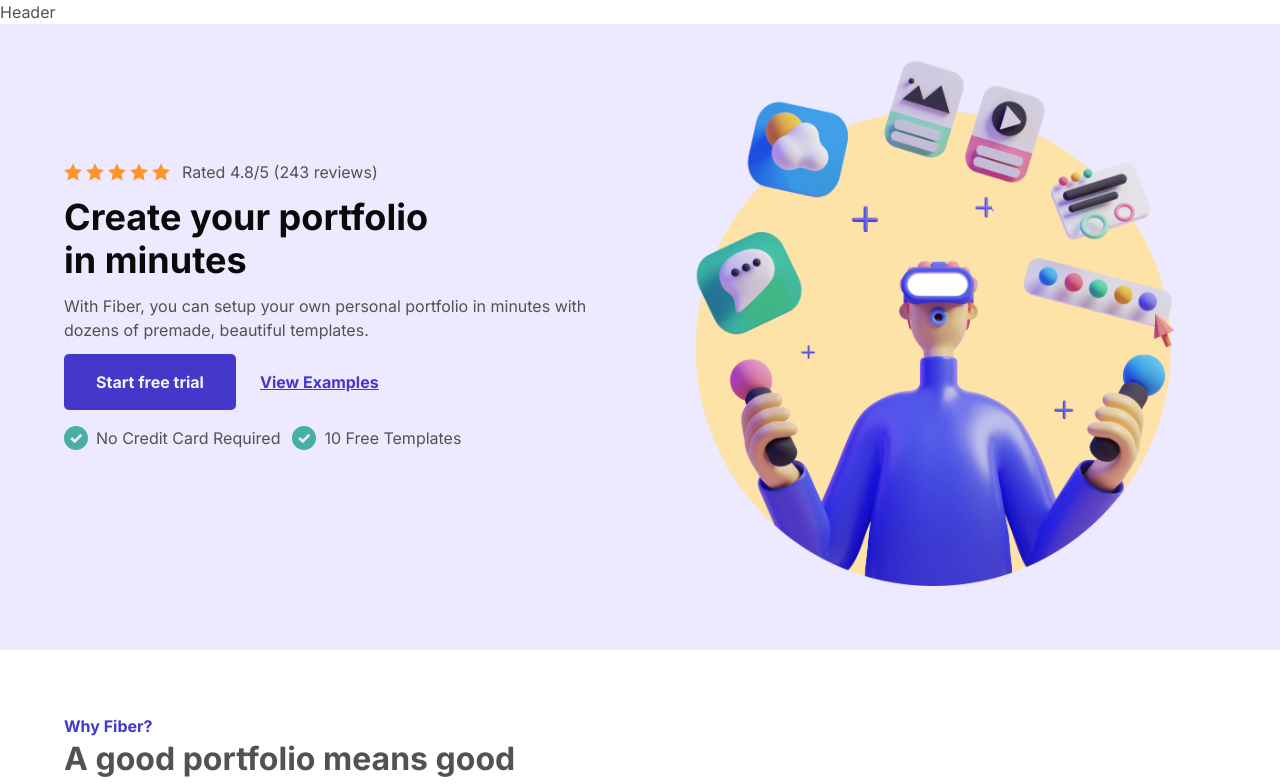
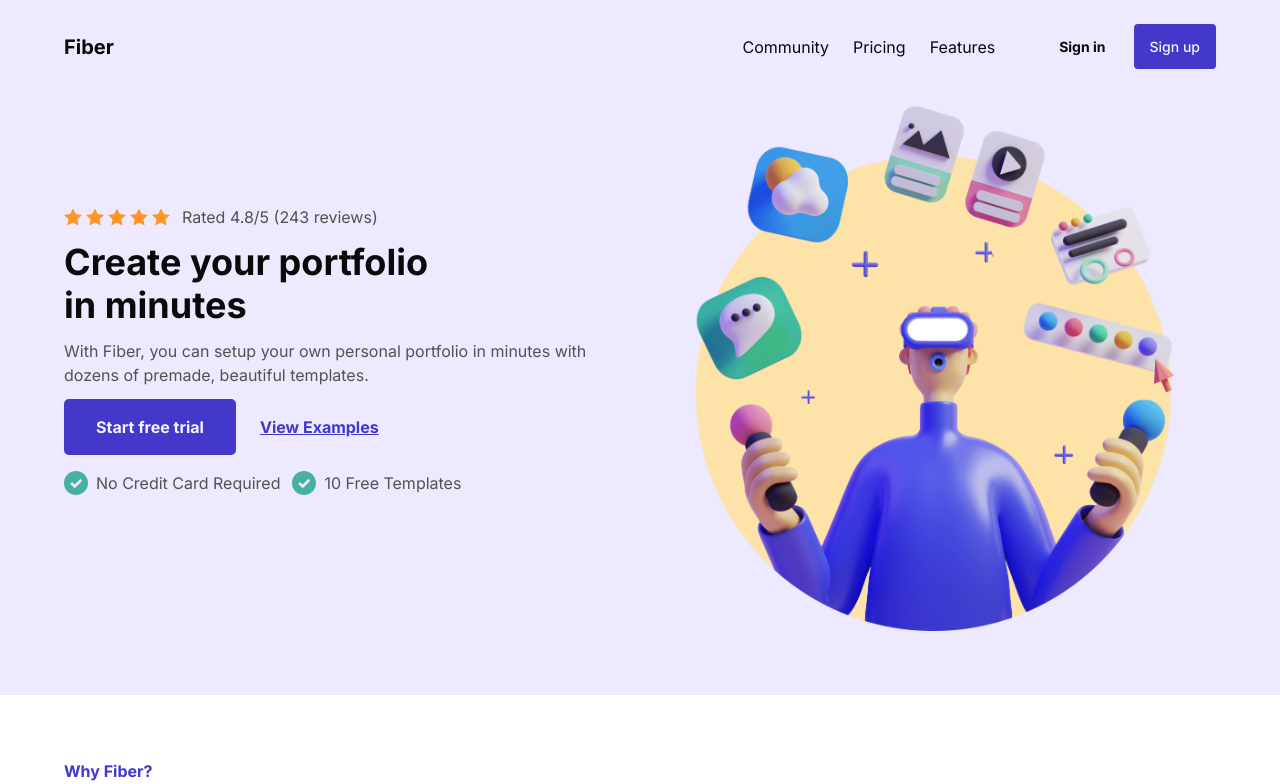
Before and after one commit to mjamecny/fiber-landing-page, a React (Vite) app: page / in a window 1280 px wide. Shown: the top 784 px of the page. Built offline with nearby package versions, Linux system fonts and the light colour scheme.

Commit message:
add styles for Header section

```diff
--- a/src/Header.jsx
+++ b/src/Header.jsx
@@ -1,3 +1,132 @@
+import { useState } from "react"
+import { Link } from "react-router-dom"
+import styled, { css } from "styled-components"
+
+const StyledHeader = styled.header`
+  background-color: var(--color-violet-200);
+`
+
+const Container = styled.div`
+  max-width: 120rem;
+  margin: 0 auto;
+  display: flex;
+  align-items: center;
+  justify-content: space-between;
+  padding-inline: 2.4rem;
+  padding-top: 2.4rem;
+`
+
+const Logo = styled.p`
+  font-size: 2rem;
+  font-weight: 700;
+  color: var(--color-neutral-950);
+`
+
+const Hamburger = styled.img`
+  cursor: pointer;
+  z-index: 20;
+
+  @media (min-width: 768px) {
+    display: none;
+  }
+`
+
+const Nav = styled.nav`
+  position: absolute;
+  top: 0;
+  left: 0;
+  background-color: var(--color-violet-200);
+  width: 100%;
+  height: 100vh;
+  ${({ isOpen }) => css`
+    display: ${isOpen ? "flex" : "none"};
+  `}
+  flex-direction: column;
+  align-items: center;
+  gap: 4.8rem;
+  padding-top: 9.6rem;
+
+  @media (min-width: 768px) {
+    display: flex;
+    position: static;
+    flex-direction: row;
+    height: auto;
+    width: auto;
+    padding-top: 0;
+  }
+`
+
+const NavList = styled.ul`
+  display: flex;
+  flex-direction: column;
+  align-items: center;
+  gap: 2.4rem;
+
+  @media (min-width: 768px) {
+    flex-direction: row;
+  }
+`
+
+const NavItem = styled.li``
+
+const NavLink = styled.a`
+  color: var(--color-neutral-950);
+`
+
+const ButtonContainer = styled.div`
+  display: flex;
+  gap: 1.2rem;
+`
+
+const Button = styled(Link)`
+  font-size: 1.4rem;
+  font-weight: 500;
+  border: none;
+  border-radius: 4px;
+  padding: 1.2rem 1.6rem;
+  background-color: var(--color-indigo-700);
+  color: var(--color-violet-50);
+
+  ${({ type }) =>
+    type === "transparent" &&
+    `
+    font-weight: 700;
+    background-color: transparent;
+    color: var(--color-neutral-950);
+  `}
+`
+
 export default function Header() {
-  return <div>Header</div>
+  const [isOpen, setIsOpen] = useState(false)
+
+  return (
+    <StyledHeader>
+      <Container>
+        <Logo>Fiber</Logo>
+        <Nav isOpen={isOpen}>
+          <NavList>
+            <NavItem>
+              <NavLink href="#">Community</NavLink>
+            </NavItem>
+            <NavItem>
+              <NavLink href="#">Pricing</NavLink>
+            </NavItem>
+            <NavItem>
+              <NavLink href="#">Features</NavLink>
+            </NavItem>
+          </NavList>
+          <ButtonContainer>
+            <Button type="transparent">Sign in</Button>
+            <Button to="/signup">Sign up</Button>
+          </ButtonContainer>
+        </Nav>
+        <Hamburger
+          onClick={() => setIsOpen((prev) => !prev)}
+          on
+          src="hamburger.svg"
+          alt="hamburger menu"
+        />
+      </Container>
+    </StyledHeader>
+  )
 }
```
